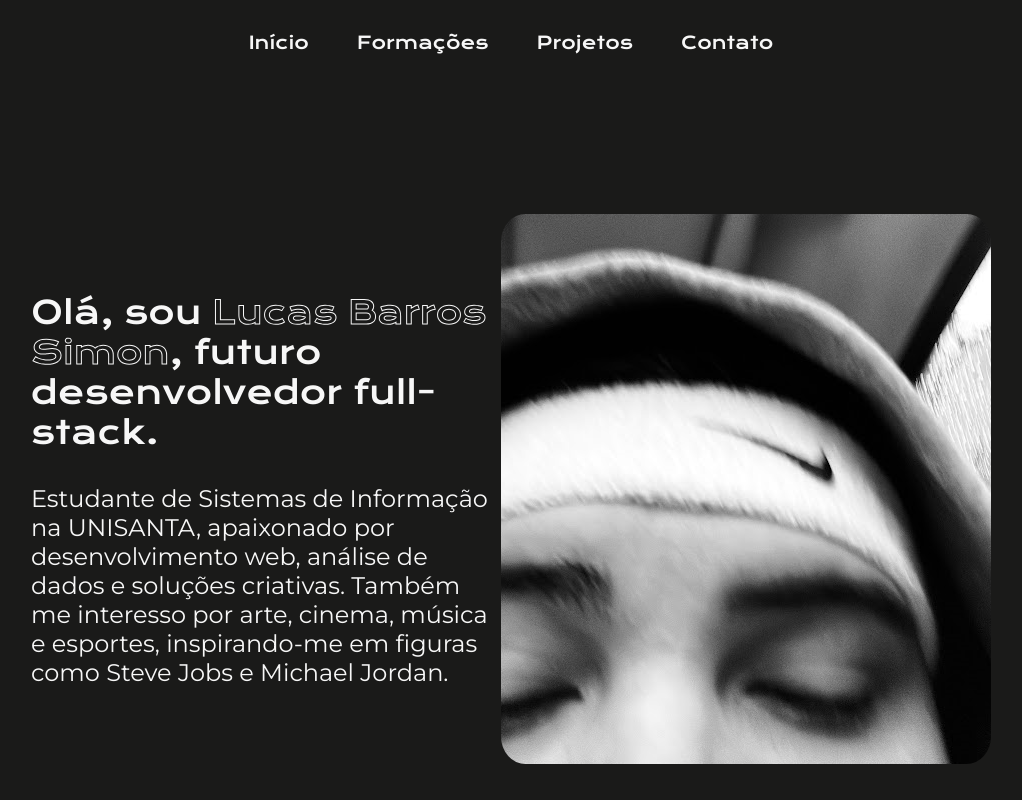
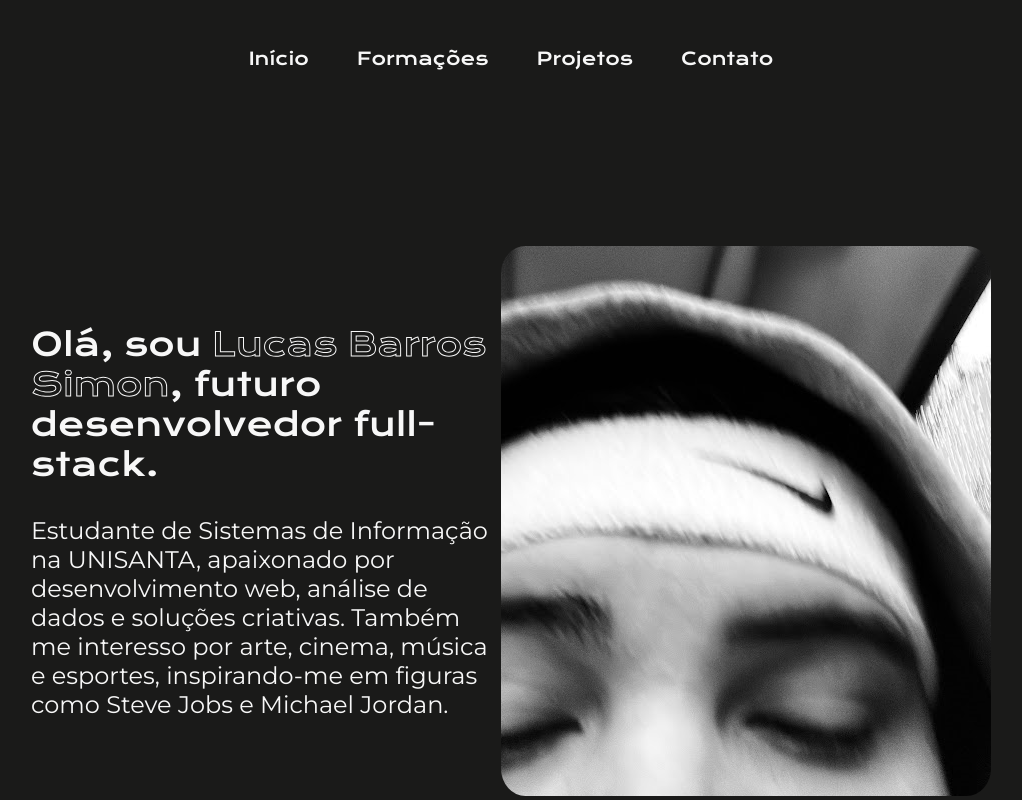
Before and after one commit to lucasweacked/lucasbarros, a plain HTML site: page index.html in a window 1280 px wide. Shown: the top 800 px of the page, without its empty margins (129-1151 px from the left). Drawn offline with nearby package versions, Linux system fonts and the light colour scheme.

Commit message:
melhorando o SEO e alterando o tamanho do padding do cabecalho

```diff
--- a/index.html
+++ b/index.html
@@ -3,6 +3,9 @@
 <head>
     <meta charset="UTF-8">
     <meta name="viewport" content="width=device-width, initial-scale=1.0">
+    <meta name="description" content="Portfólio de Lucas Barros Simon, estudante de Sistemas de Informação e desenvolvedor full-stack.">
+    <meta name="keywords" content="Lucas Barros Simon, desenvolvedor, portfólio, full-stack, HTML, CSS, JavaScript, Java, C#, projetos">
+    <meta name="author" content="Lucas Barros Simon">
     <link rel="stylesheet" href="https://cdnjs.cloudflare.com/ajax/libs/remixicon/4.5.0/remixicon.min.css">
     <link rel="stylesheet" href="https://cdn.jsdelivr.net/npm/devicons/css/devicons.min.css">
     <link rel="stylesheet" href="./style.css">
--- a/style.css
+++ b/style.css
@@ -27,7 +27,7 @@ body {
     justify-content: center;
     align-items: center;
     width: 100%;
-    padding: 2rem 1rem;
+    padding: 3rem 1rem;
 }
 
 .cabecalho__menu {
```
